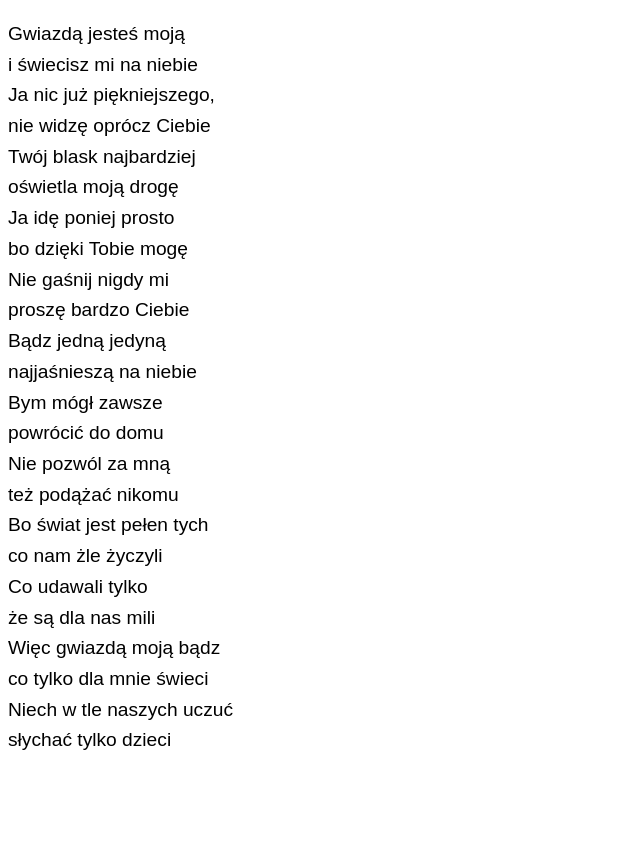
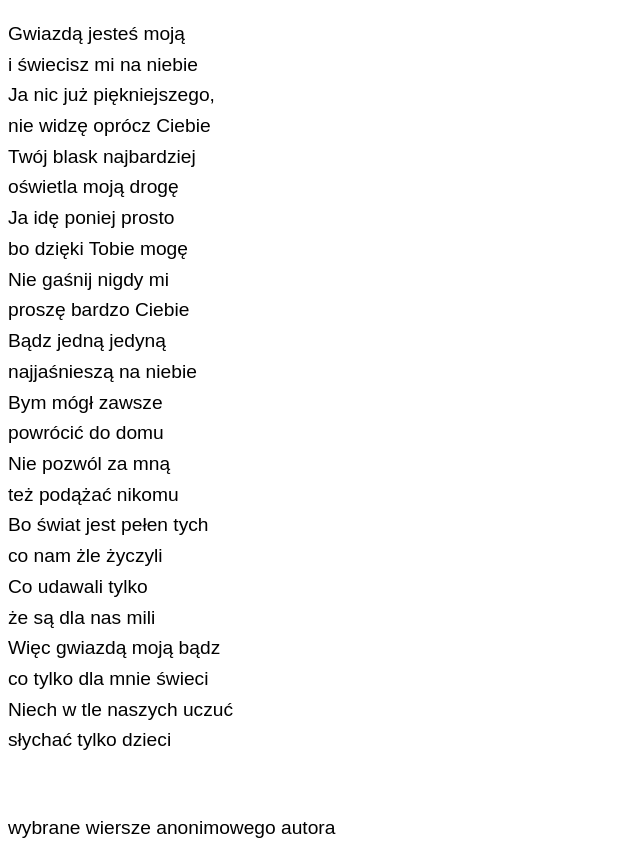
Before and after one commit to dariusz-dms/learning-git-2, a plain HTML site: page index.html in a window 1280 px wide. Shown: the part 62-924 px from the top of the page, without its empty margins (0-640 px from the left). Before the commit the page ends 863 px from the top, so only its background shows below. Drawn offline with Linux system fonts and the light colour scheme.

Commit message:
add new text

```diff
--- a/index.html
+++ b/index.html
@@ -39,6 +39,7 @@
             co tylko dla mnie świeci<br>
             Niech w tle naszych uczuć<br>
             słychać tylko dzieci</p><br>
+            <p>wybrane wiersze anonimowego autora</p>
         </main>
 
 </body>
```
